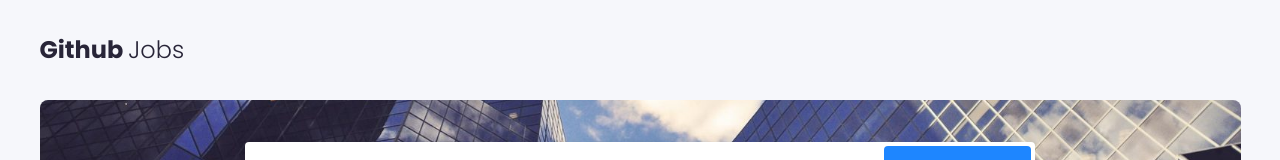
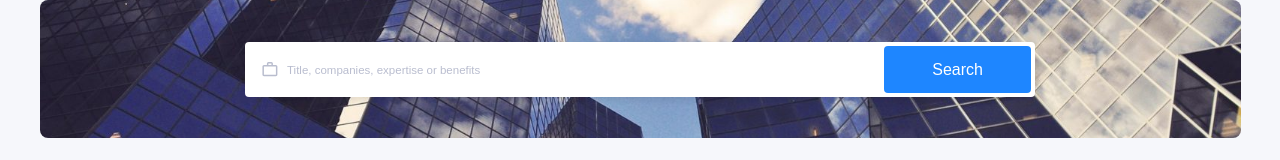
Before and after one commit to villalb4/github-jobs, a React (Create React App) app: page / in a window 1280 px wide. Shown: the top 160 px of the page. Built offline with nearby package versions, Linux system fonts and the light colour scheme; no server answers.

Commit message:
change: delete Header component

```diff
--- a/src/App.js
+++ b/src/App.js
@@ -1,5 +1,4 @@
 import './App.css';
-import Header from './Components/Header/Header';
 import Home from './Pages/Home/Home';
 import { Routes, Route } from 'react-router-dom';
 import Details from './Pages/Details/Details';
@@ -7,7 +6,6 @@ import Details from './Pages/Details/Details';
 function App() {
   return (
     <div className="App">
-      <Header />
       <Routes>
         <Route exact path="/" element={<Home />} />
         <Route path="job/:jobId"  element={<Details />} />
```
